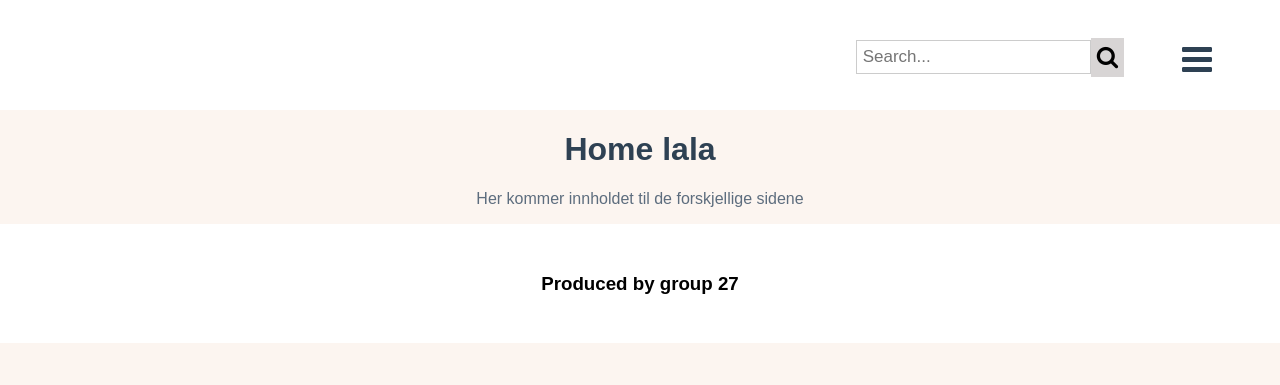
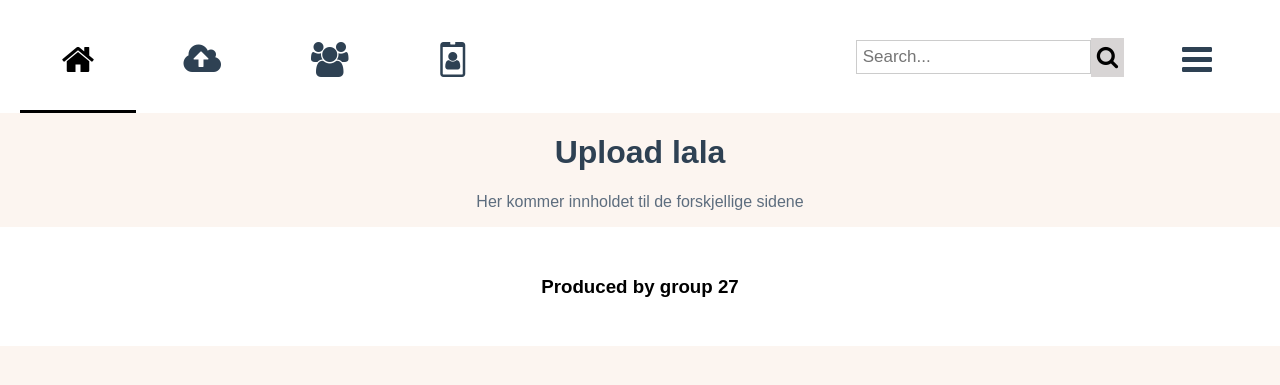
Before and after one commit to DAT250GRUPPEN/social, a Flask app: page /page/1 in a window 1280 px wide. Shown: the top 385 px of the page. Run offline with Flask 2, Linux system fonts and the light colour scheme.

Commit message:
LRydding...

```diff
--- a/atsocial/templates/ekstrapage.html
+++ b/atsocial/templates/ekstrapage.html
@@ -11,10 +11,6 @@
 {% endblock title %}
 
 
-{% block meny %}
-
-{% for page in pages %}
-{% endblock meny %}
 
 <!-- Dette er når en går inn i siden -->
 {% block content%}
--- a/atsocial/templates/layout.html
+++ b/atsocial/templates/layout.html
@@ -30,32 +30,62 @@
 
     <body>
         <ul class="meny"> <!--Bruker bare list of links til navbar, meny knappene innhold hver for seg-->
+
             <!-- Her er hovedmeny-->
+            <!-- Her er hovedmeny-->
+
+
+
+            <li><a class="active" href="index">
+                <div class="tooltip"><i class="fa fa-home"></i>
+                <span class="tooltiptext">HOME</span>
+                </div></a></li>
+            <li><a href="upload">
+                <div class="tooltip"><i class="fa fa-cloud-upload"></i><span class="tooltiptext">UPLOAD</span>
+                </div></a></li>
+            <li><a href="friends">
+                <div class="tooltip"><i class="fa fa-users"></i><span class="tooltiptext">FRIENDS</span>
+                </div></a></li>
+            <li><a href="myprofile">
+                <div class="tooltip"><i class="fa fa-id-badge"></i><span class="tooltiptext">MY PROFILE</span>
+                </div></a></li>
+
+
+
+
+
+<!--
+
             {% for page in pages %}
             <li>
                 <a href={{url_for("page", page_id=page.id )}}>
                 <div class="tooltip"><i class= '{{page.figure_name }}'></i>
                 <span class="tooltiptext">{{page.title}}</span>
                 </div></a>
-                    <!--
+
                     {% if page.id == 0 %}
                     <a class="active"></a>
                     {% endif %}
                     vurderer å fjerne denne... er strek under ikonet til den aktive siden.
                     -->
-            {% endfor %}
-            <!-- Her er hovedmeny ferdig-->
+            <!--{% endfor %} -->
+            <!-- Hovedmeny ferdig-->
+            <!-- Hovedmeny ferdig-->
+
+
+
+
+
+
 
 
             <!-- Her er dropdown meny -->
                 <li class="dropdown" style="float:right;"> <!--settes til høyre-->
                     <a href="javascript:void(0)" class="dropbtn"><i class="fa fa-bars"></i></a>
                     <div class="dropdown-content">
-                    <a href=("ekstrapage", ekstrapage_id = ekstrapage.id >
-
-                    <i class="fa fa-cogs"></i> Settings</a>
-                    <a href="ekstrapage.html"><i class="fa fa-question-circle-o"></i> Help/FAQ</a>
-                    <a href="ekstrapage.html"><i class="fa fa-lock"></i> Log Out</a>
+                    <a href="settings"><i class="fa fa-cogs"></i> Settings</a>
+                    <a href="help_faq"><i class="fa fa-question-circle-o"></i> Help/FAQ</a>
+                    <a href="logout"><i class="fa fa-lock"></i> Log Out</a>
                     </div>
                     </li>
             <!-- Her er dropdown meny ferdig -->
--- a/atsocial/views.py
+++ b/atsocial/views.py
@@ -1,11 +1,11 @@
 import datetime
 from flask import render_template, Blueprint
 from atsocial import app
+#{'id': , 'title': 'Home','figure_name':'fa fa-home'},\
 
-pages = [{'id': 1, 'title': 'Home','figure_name':'fa fa-home'},\
-        {'id': 2, 'title': 'Upload','figure_name':'fa fa-cloud-upload'},\
-        {'id':3, 'title':'Friends', 'figure_name': 'fa fa-users'},\
-        {'id':4, 'title': 'Myprofile','figure_name': 'fa fa-id-badge'}]
+pages = [{'id': 1, 'title': 'Upload','figure_name':'fa fa-cloud-upload'},\
+        {'id':2, 'title':'Friends', 'figure_name': 'fa fa-users'},\
+        {'id':3, 'title': 'Myprofile','figure_name': 'fa fa-id-badge'}]
 
 #ekstrapages = [{'id': 1, 'title':'Settings', 'figure_name':'fa fa-cogs'},\
 #        {'id':2, 'title':'Help/FAQ', 'figure_name':'fa fa-question-circle-o'},\
@@ -28,10 +28,7 @@ def index():            # pages kunne ha hettet noe annet og att lik pages: side
 
 @app.route('/page/<int:page_id>') # Hovedmenyen
 def page(page_id):
-    if pages[page_id - 1] == 0:
-        return render_template('index.html', pages = pages)
-    else:
-        return render_template('page.html', page=pages[page_id - 1])
+        return render_template('page.html', page=pages[page_id -1])
 # Kan mend fordel dobbeltsjekkes med "flask routing exercise" - filmen.
 
 
```
Also changed, not shown: atsocial/templates/index.html (+7 -2 lines).
